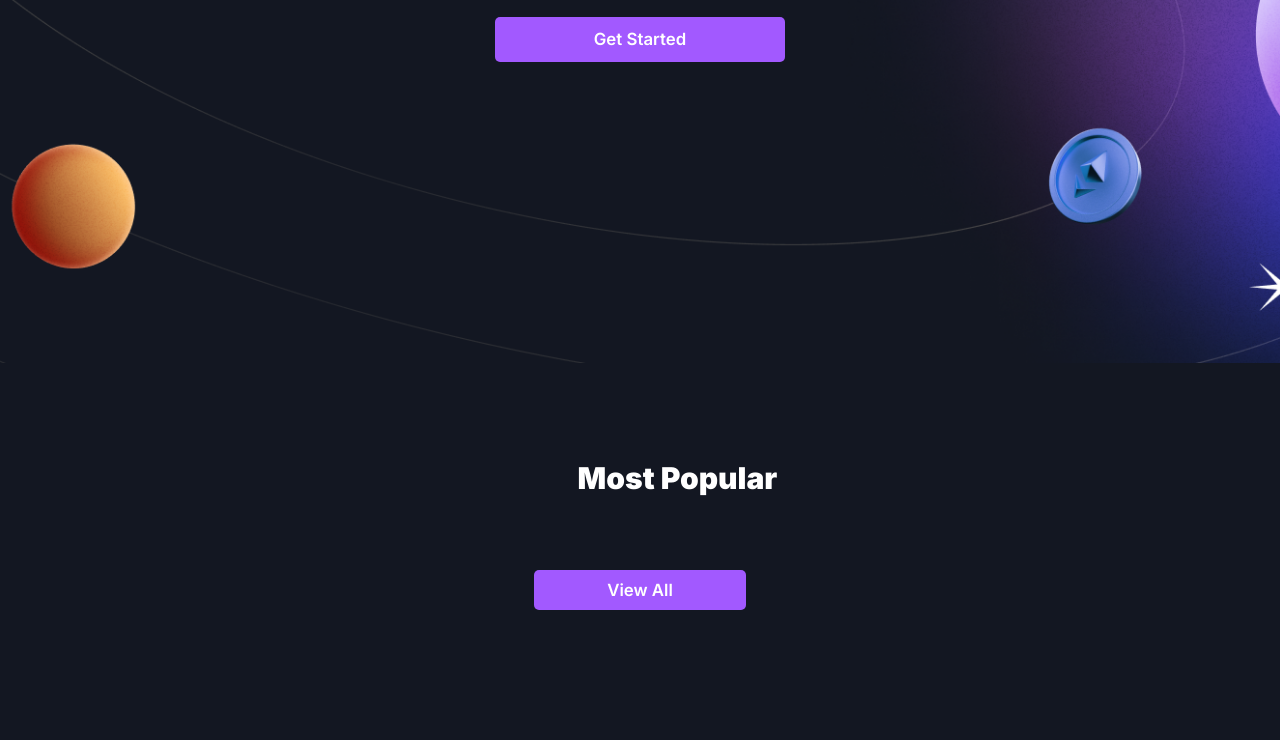
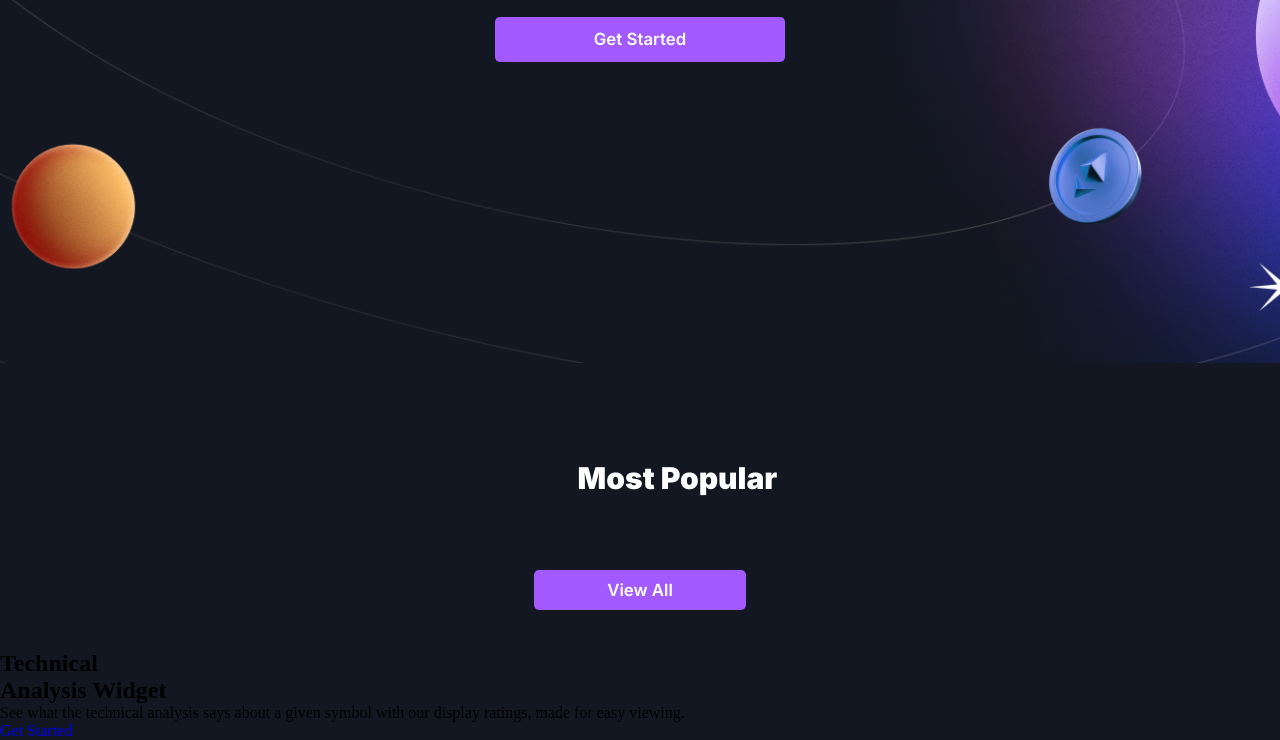
Before and after one commit to AmeerBamigbayan/ChartReel, a plain HTML site: page index.html in a window 1280 px wide. Shown: the part 434-1174 px from the top of the page. Before the commit the page ends 1084 px from the top, so only its background shows below. Drawn offline with Linux system fonts and the light colour scheme; a script that the page names is missing.

Commit message:
added section3 text and button

```diff
--- a/index.html
+++ b/index.html
@@ -96,7 +96,12 @@
 
     <!---------section3 start-->
     <section class="section3">
-
+        <div class="text">
+            <h1>Technical<br> Analysis Widget</h1>
+            <p>See what the technical analysis says about a given symbol with our display ratings, made for easy viewing.
+            </p>
+            <a href="#" class="btn3">Get Started</a>
+        </div>
     </section>
      <!---------section3 start-->
 
```
